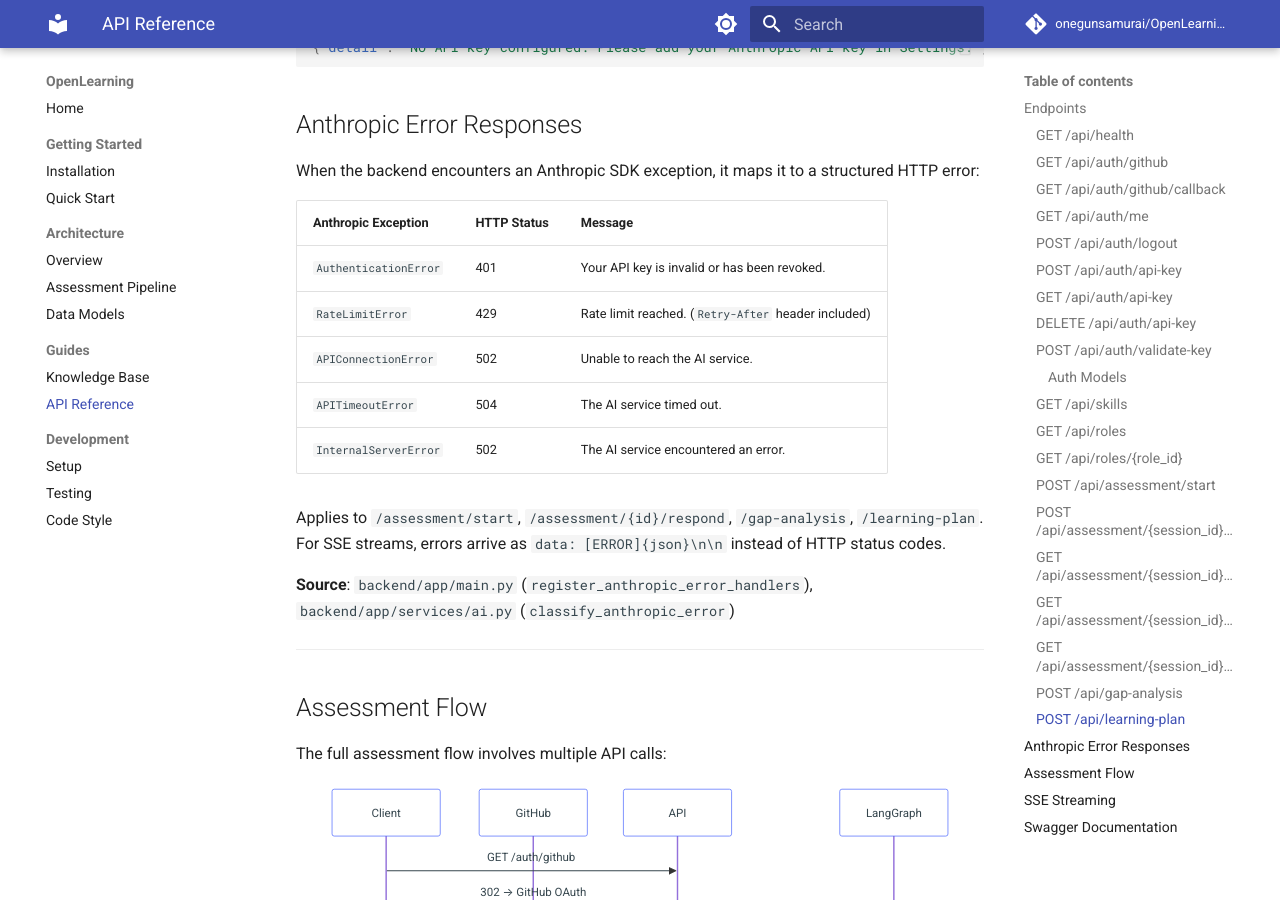
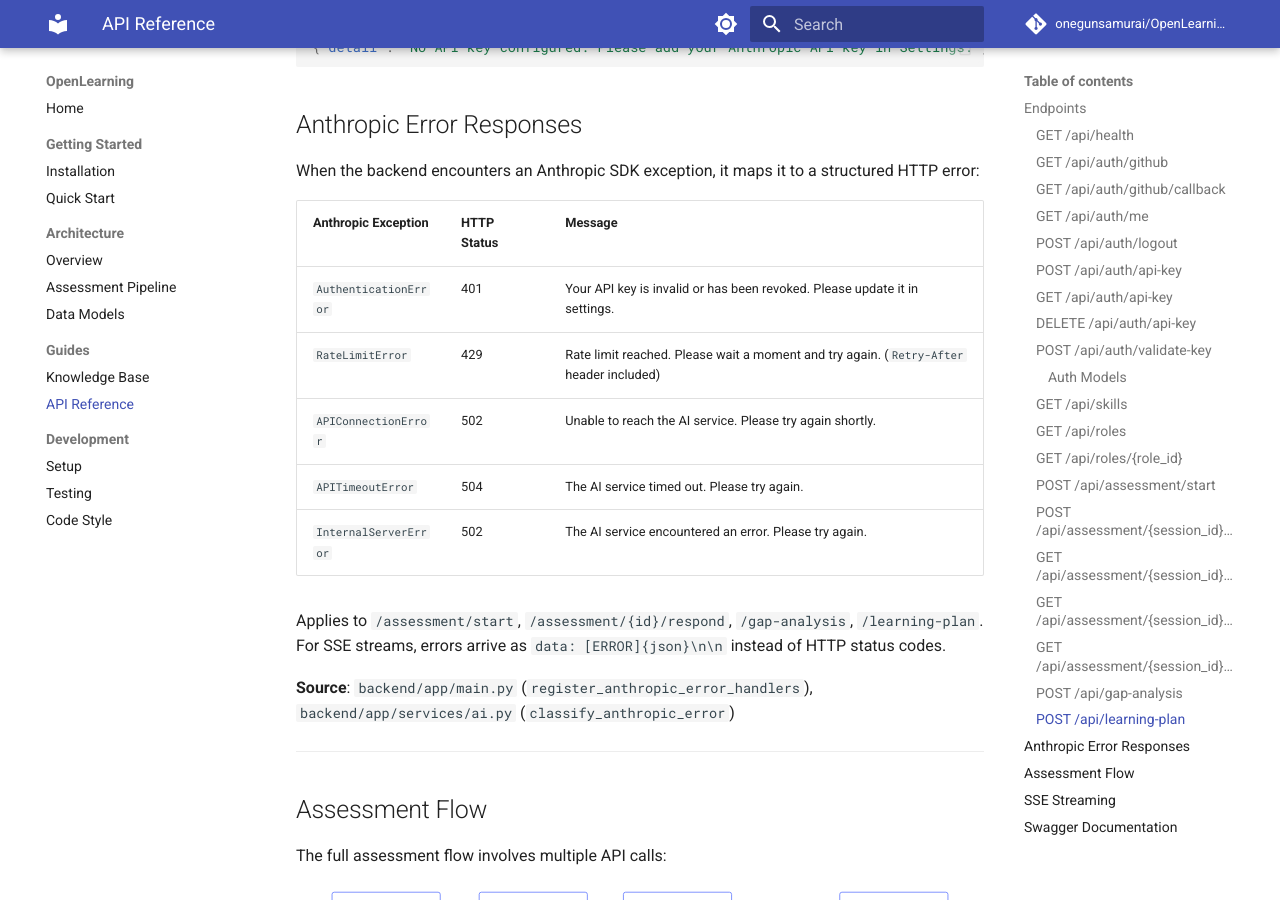
Before and after one commit to onegunsamurai/OpenLearning, an MkDocs documentation site: the page built from docs/guides/api-reference.md, in a window 1280 px wide and 900 px high, scrolled down 11365 px. Built offline with MkDocs 1.6.1 and Material for MkDocs 9.7.7, drawn with Linux system fonts in a browser that asks for light colours; comment, search, counter and statistics services are not loaded.

```diff
--- a/docs/guides/api-reference.md
+++ b/docs/guides/api-reference.md
@@ -566,11 +566,11 @@ When the backend encounters an Anthropic SDK exception, it maps it to a structur
 
 | Anthropic Exception | HTTP Status | Message |
 |---------------------|-------------|---------|
-| `AuthenticationError` | 401 | Your API key is invalid or has been revoked. |
-| `RateLimitError` | 429 | Rate limit reached. (`Retry-After` header included) |
-| `APIConnectionError` | 502 | Unable to reach the AI service. |
-| `APITimeoutError` | 504 | The AI service timed out. |
-| `InternalServerError` | 502 | The AI service encountered an error. |
+| `AuthenticationError` | 401 | Your API key is invalid or has been revoked. Please update it in settings. |
+| `RateLimitError` | 429 | Rate limit reached. Please wait a moment and try again. (`Retry-After` header included) |
+| `APIConnectionError` | 502 | Unable to reach the AI service. Please try again shortly. |
+| `APITimeoutError` | 504 | The AI service timed out. Please try again. |
+| `InternalServerError` | 502 | The AI service encountered an error. Please try again. |
 
 Applies to `/assessment/start`, `/assessment/{id}/respond`, `/gap-analysis`, `/learning-plan`. For SSE streams, errors arrive as `data: [ERROR]{json}\n\n` instead of HTTP status codes.
 
```
Also changed, not shown: README.md (+47 -5 lines), docs/development/code-style.md (+6 -0 lines), docs/development/testing.md (+9 -3 lines), 4 other files.
